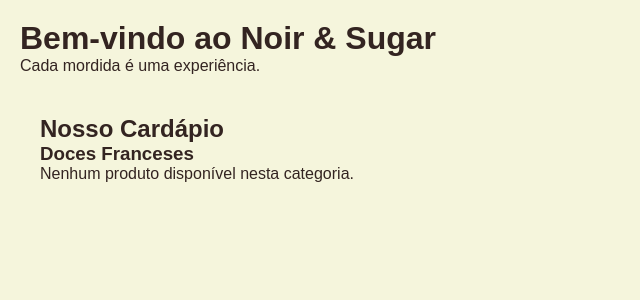
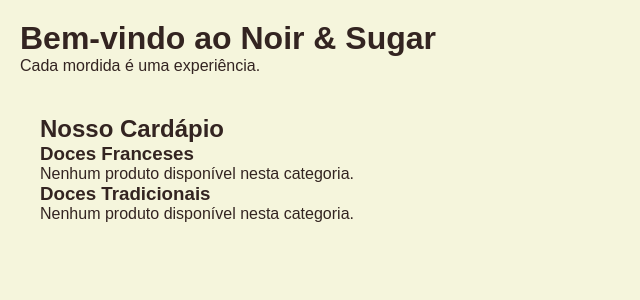
Before and after one commit to etecvav26-d209/projeto-site, a PHP site: page / in a window 1280 px wide. Shown: the part 208-508 px from the top of the page, without its empty margins (0-640 px from the left). Run offline with PHP 8.4, Linux system fonts and the light colour scheme; tables that the repository leaves empty hold one stand-in row (values such as "Sample post").

Commit message:
adicionando parte dos doces tradicionais

```diff
--- a/index.php
+++ b/index.php
@@ -53,7 +53,6 @@ $produtos = $stmt->fetchAll(PDO::FETCH_ASSOC);
     <?php
         }
     }
-
     if ($temproduto == false) {
 
         echo "<p>Nenhum produto disponível nesta categoria.</p>";
@@ -61,4 +60,45 @@ $produtos = $stmt->fetchAll(PDO::FETCH_ASSOC);
     }
     ?>
 
+     <!-- DOCES TRADICIONAIS -->
+    <h3>Doces Tradicionais</h3>
+
+    <?php
+
+    $temProduto = false;
+
+    foreach ($produtos as $produto) {
+
+        if ($produto['categoria'] == 'Doces Tradicionais') {
+
+            $temProduto = true;
+
+    ?>
+
+            <div class="produto">
+                <h4>
+                    <?php echo $produto['nome']; ?>
+                </h4>
+
+                <p>
+                    <?php echo $produto['descricao']; ?>
+                </p>
+
+                <p>
+                    R$
+                    <?php echo number_format($produto['preco'], 2, ',', '.'); ?>
+                </p>
+            </div>
+
+    <?php
+        }
+    }
+    if ($temProduto == false) {
+
+        echo "<p>Nenhum produto disponível nesta categoria.</p>";
+    }
+
+    ?>
+
+
 </section>
```
